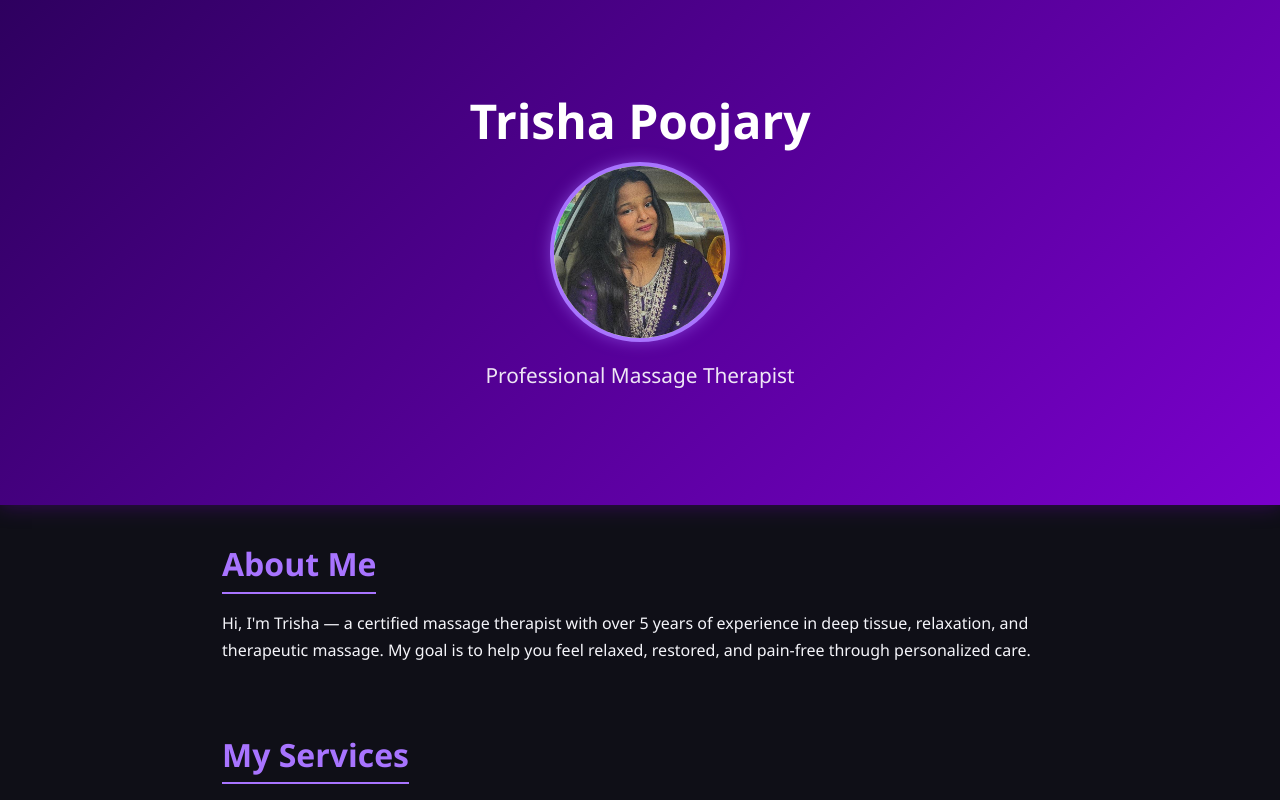
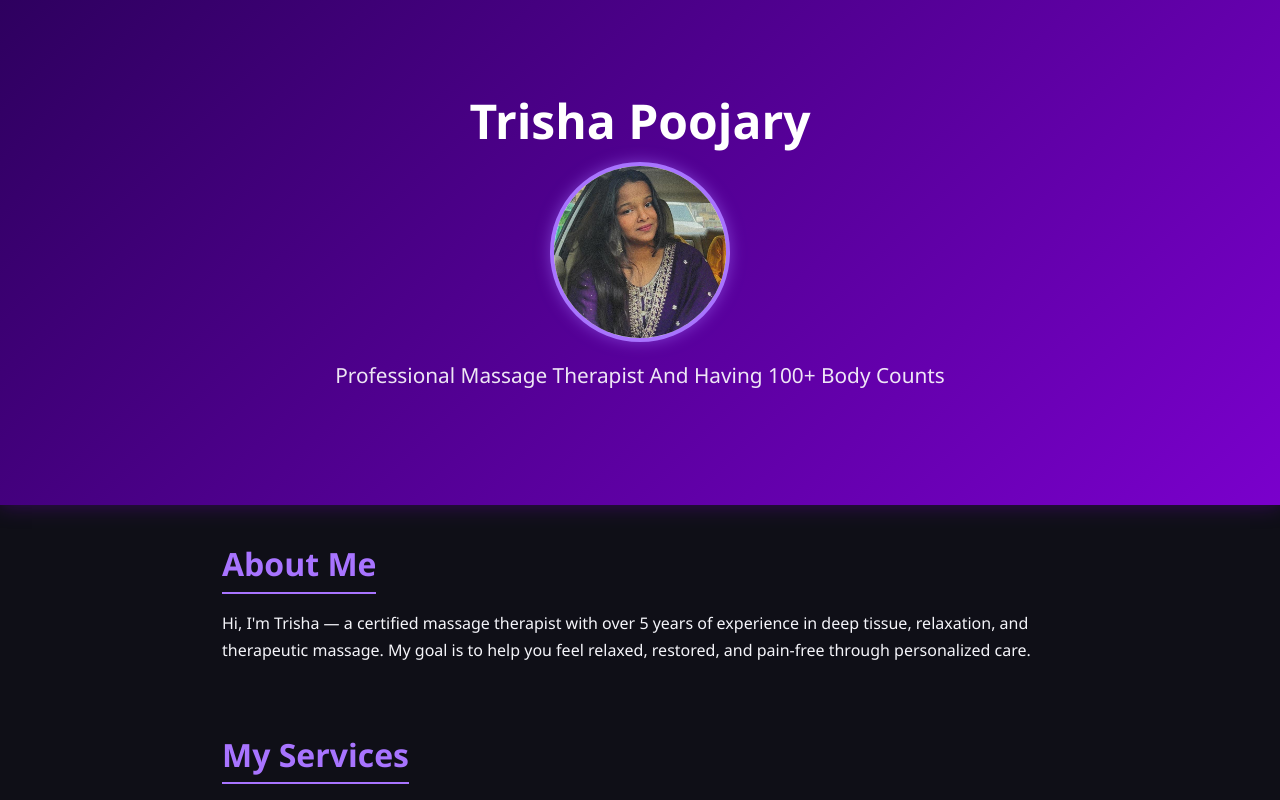
Before and after one commit to Lokeshkanrar/trishapoojary, a plain HTML site: page index.html in a window 1280 px wide. Shown: the top 800 px of the page. Drawn offline with Linux system fonts and the light colour scheme.

Commit message:
Update index.html

```diff
--- a/index.html
+++ b/index.html
@@ -12,7 +12,7 @@
       <h1>Trisha Poojary</h1>
       <section class="profile-pic container">
     <img src="trisha2.jpg" alt="Trisha Poojary" />
-      <p>Professional Massage Therapist</p>
+      <p>Professional Massage Therapist And Having 100+ Body Counts</p>
       </section>
     </div>
   </header>
```
